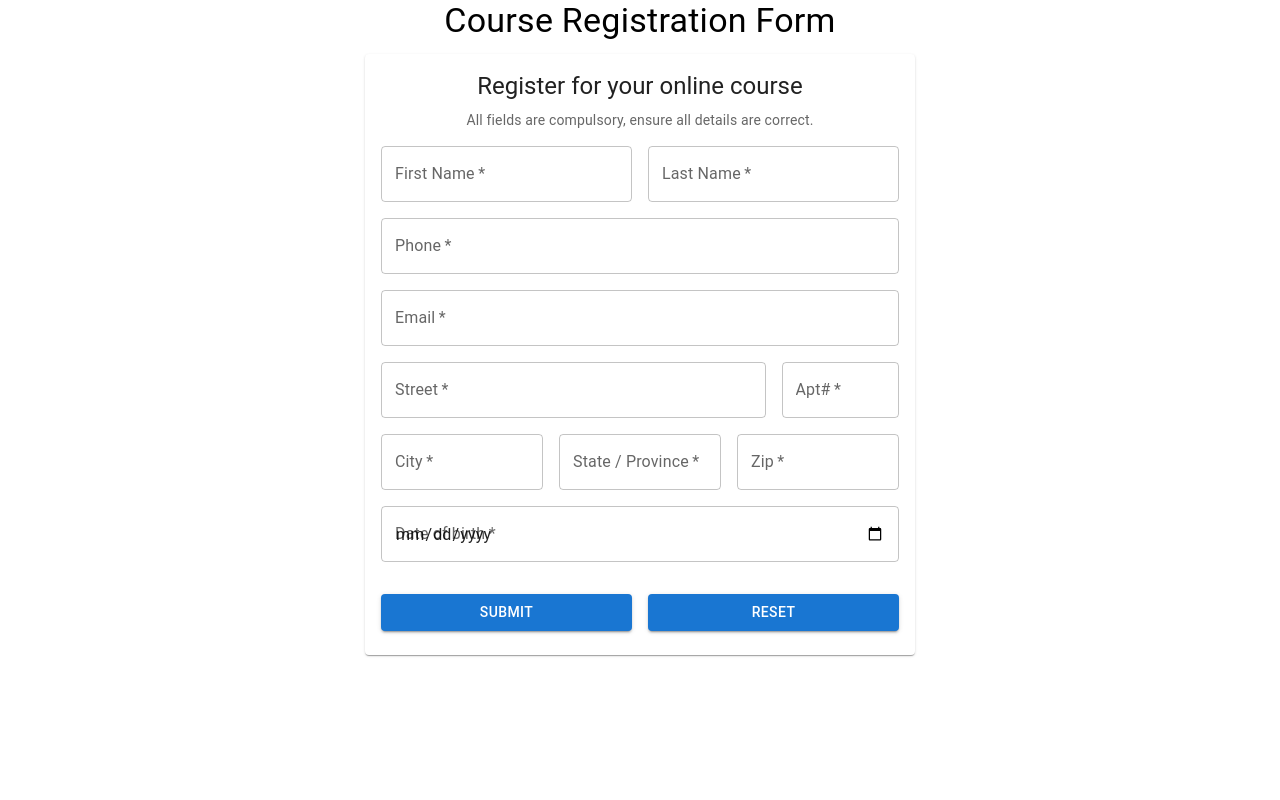
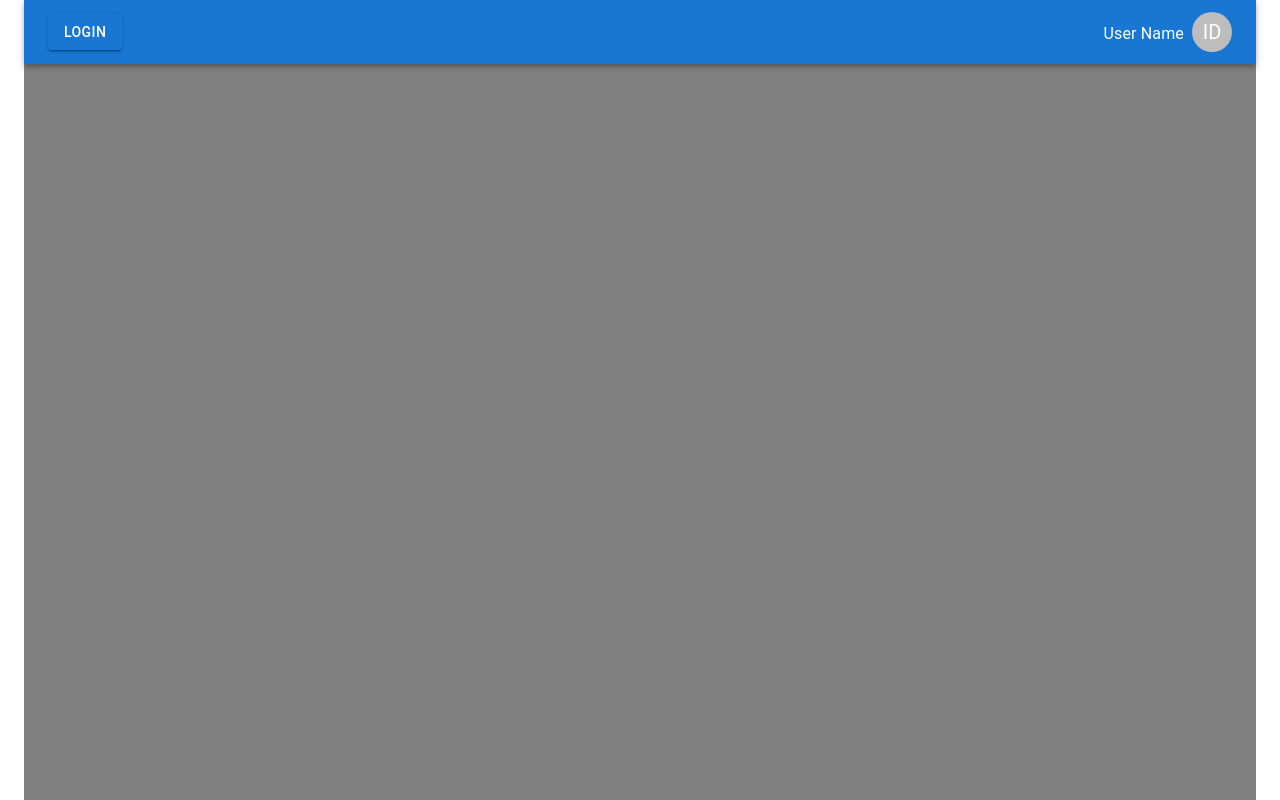
Before and after one commit to dellydel/student-tracker, a React (Create React App) app in the folder front-end/: page / in a window 1280 px wide. Built offline with nearby package versions, Linux system fonts and the light colour scheme.

Commit message:
landing page

```diff
--- a/front-end/src/App.js
+++ b/front-end/src/App.js
@@ -1,16 +1,13 @@
+import logo from './logo.svg';
 import './App.css';
-import { Typography } from '@mui/material';
-import RegisterCourse from './components/RegisterCourse';
+import Landingpage from './components/Landingpage';
 
-const App = () => {
+function App() {
   return (
     <div className="App">
-    <Typography gutterBottom variant='h4'>
-      Course Registration Form
-    </Typography>
-    <RegisterCourse />
-  </div>
+      <Landingpage/>
+    </div>
   );
-};
+}
 
 export default App;
--- /dev/null
+++ b/front-end/src/components/Landingpage.js
@@ -0,0 +1,34 @@
+import React from 'react';
+import Box from '@mui/material/Box';
+import Container from '@mui/material/Container';
+import AppBar from '@mui/material/AppBar';
+import Toolbar from '@mui/material/Toolbar';
+import { Typography } from '@mui/material';
+import Avatar from '@mui/material/Avatar';
+import Stack from '@mui/material/Stack';
+import Button from '@mui/material/Button';
+
+const Landingpage = () => {
+  return (
+    <div>
+        <Container maxWidth="auto">
+<Box sx={{ bgcolor: 'gray', height: '100vh' }}>
+<AppBar position="static" >
+<Toolbar>
+<Button variant="contained">Login</Button>
+<div style={{ flexGrow: 1 }}></div>
+<Stack direction="row" spacing={1} justifyContent="flex-end" alignItems="baseline">
+  <Typography>User Name</Typography>
+    <Avatar sx={{ width: 40, height: 40 }}>
+  ID
+  </Avatar>
+</Stack>
+</Toolbar>
+</AppBar>
+</Box>
+</Container>
+    </div>
+  )
+}
+
+export default Landingpage
```
Also changed, not shown: 1 other file (tests, documents, lock files or other folders).
